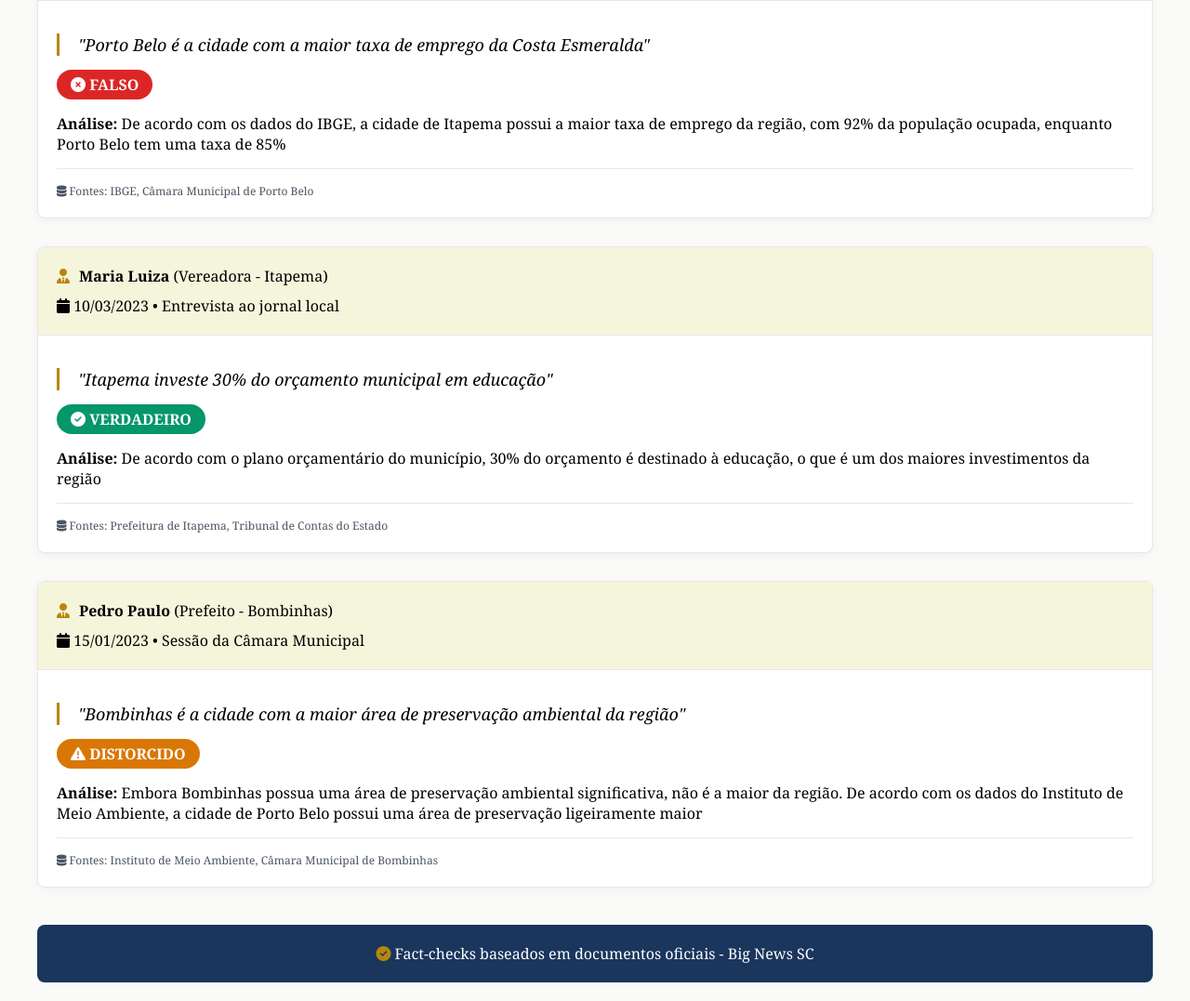
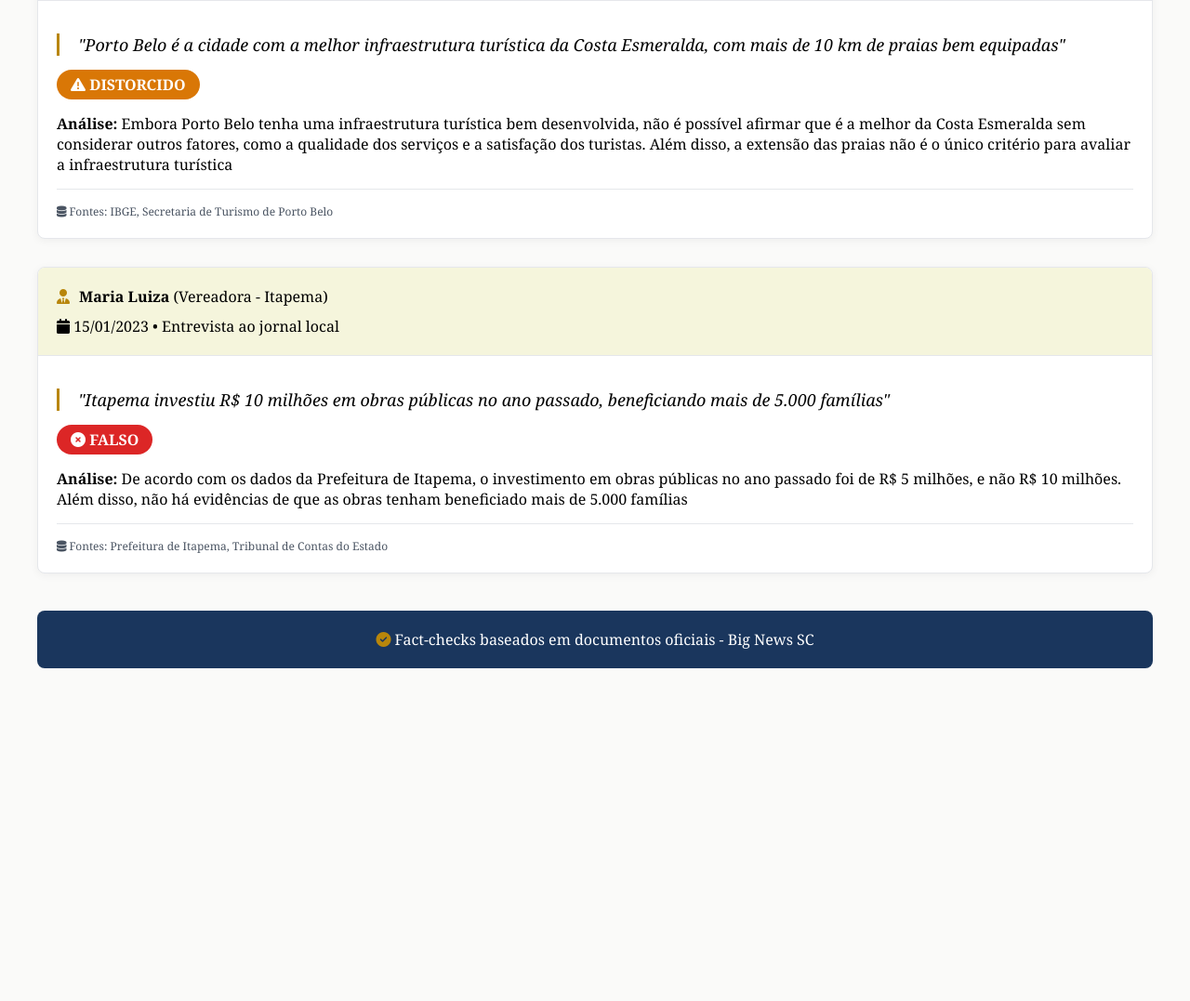
Before and after one commit to djalmomm-lab/Portal_Big_News, a plain HTML site: page noticias/fact-checking/2026-03-14-fact-checking.html in a window 1280 px wide. Shown: the part 200-1277 px from the top of the page at 93% size. After the commit the page ends 939 px from the top, so only its background shows below. Drawn offline with Linux system fonts and the light colour scheme.

Commit message:
Atualização fact-checking - 2026-03-14 - 2 itens

```diff
--- a/noticias/fact-checking/2026-03-14-fact-checking.html
+++ b/noticias/fact-checking/2026-03-14-fact-checking.html
@@ -45,15 +45,15 @@
                     <div><i class="fas fa-calendar"></i> 20/02/2023 • Sessão da Câmara Municipal</div>
                 </div>
                 <div class="fact-body">
-                    <div class="declaracao">"Porto Belo é a cidade com a maior taxa de emprego da Costa Esmeralda"</div>
+                    <div class="declaracao">"Porto Belo é a cidade com a melhor infraestrutura turística da Costa Esmeralda, com mais de 10 km de praias bem equipadas"</div>
                     <div>
-                        <span class="verificacao falso">
-                            <i class="fas fa-times-circle"></i> FALSO
+                        <span class="verificacao distorcido">
+                            <i class="fas fa-exclamation-triangle"></i> DISTORCIDO
                         </span>
                     </div>
-                    <p style="margin-top: 15px;"><strong>Análise:</strong> De acordo com os dados do IBGE, a cidade de Itapema possui a maior taxa de emprego da região, com 92% da população ocupada, enquanto Porto Belo tem uma taxa de 85%</p>
+                    <p style="margin-top: 15px;"><strong>Análise:</strong> Embora Porto Belo tenha uma infraestrutura turística bem desenvolvida, não é possível afirmar que é a melhor da Costa Esmeralda sem considerar outros fatores, como a qualidade dos serviços e a satisfação dos turistas. Além disso, a extensão das praias não é o único critério para avaliar a infraestrutura turística</p>
                     <div class="fontes">
-                        <i class="fas fa-database"></i> Fontes: IBGE, Câmara Municipal de Porto Belo
+                        <i class="fas fa-database"></i> Fontes: IBGE, Secretaria de Turismo de Porto Belo
                     </div>
                 </div>
             </div>
@@ -65,41 +65,18 @@
                             <strong>Maria Luiza</strong> (Vereadora - Itapema)
                         </div>
                     </div>
-                    <div><i class="fas fa-calendar"></i> 10/03/2023 • Entrevista ao jornal local</div>
+                    <div><i class="fas fa-calendar"></i> 15/01/2023 • Entrevista ao jornal local</div>
                 </div>
                 <div class="fact-body">
-                    <div class="declaracao">"Itapema investe 30% do orçamento municipal em educação"</div>
+                    <div class="declaracao">"Itapema investiu R$ 10 milhões em obras públicas no ano passado, beneficiando mais de 5.000 famílias"</div>
                     <div>
-                        <span class="verificacao verdadeiro">
-                            <i class="fas fa-check-circle"></i> VERDADEIRO
+                        <span class="verificacao falso">
+                            <i class="fas fa-times-circle"></i> FALSO
                         </span>
                     </div>
-                    <p style="margin-top: 15px;"><strong>Análise:</strong> De acordo com o plano orçamentário do município, 30% do orçamento é destinado à educação, o que é um dos maiores investimentos da região</p>
+                    <p style="margin-top: 15px;"><strong>Análise:</strong> De acordo com os dados da Prefeitura de Itapema, o investimento em obras públicas no ano passado foi de R$ 5 milhões, e não R$ 10 milhões. Além disso, não há evidências de que as obras tenham beneficiado mais de 5.000 famílias</p>
                     <div class="fontes">
                         <i class="fas fa-database"></i> Fontes: Prefeitura de Itapema, Tribunal de Contas do Estado
-                    </div>
-                </div>
-            </div>
-            <div class="fact-item">
-                <div class="fact-header">
-                    <div class="declarante">
-                        <i class="fas fa-user-tie"></i>
-                        <div>
-                            <strong>Pedro Paulo</strong> (Prefeito - Bombinhas)
-                        </div>
-                    </div>
-                    <div><i class="fas fa-calendar"></i> 15/01/2023 • Sessão da Câmara Municipal</div>
-                </div>
-                <div class="fact-body">
-                    <div class="declaracao">"Bombinhas é a cidade com a maior área de preservação ambiental da região"</div>
-                    <div>
-                        <span class="verificacao distorcido">
-                            <i class="fas fa-exclamation-triangle"></i> DISTORCIDO
-                        </span>
-                    </div>
-                    <p style="margin-top: 15px;"><strong>Análise:</strong> Embora Bombinhas possua uma área de preservação ambiental significativa, não é a maior da região. De acordo com os dados do Instituto de Meio Ambiente, a cidade de Porto Belo possui uma área de preservação ligeiramente maior</p>
-                    <div class="fontes">
-                        <i class="fas fa-database"></i> Fontes: Instituto de Meio Ambiente, Câmara Municipal de Bombinhas
                     </div>
                 </div>
             </div>
```
